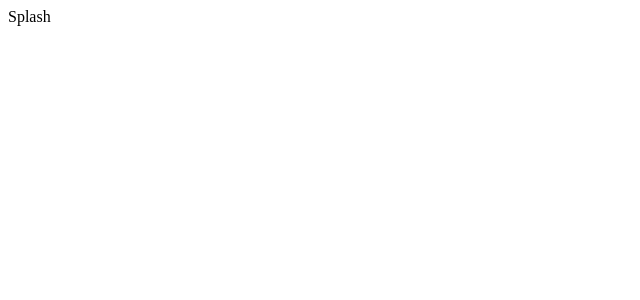
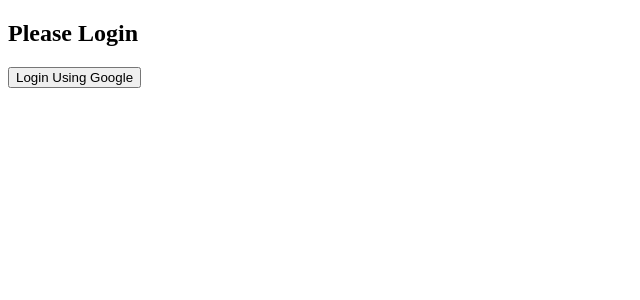
Before and after one commit to sunkim0330/Smokeys-Marketplace, a React app: page / in a window 1280 px wide. Shown: the top 300 px of the page, without its empty margins (0-640 px from the left). Built offline with nearby package versions, Linux system fonts and the light colour scheme; the HTML template or start-up script is replaced by a standard one.

Commit message:
Added login

```diff
--- a/client/src/App.jsx
+++ b/client/src/App.jsx
@@ -1,15 +1,56 @@
-import React from "react";
-import { BrowserRouter as Router, Route, Switch } from "react-router-dom";
+import React, { useState } from "react";
+import { BrowserRouter as Router, Route, Switch, Link } from "react-router-dom";
+import axios from 'axios';
 import MarketplacePage from "./pages/MarketplacePage.jsx";
 import UserPage from "./pages/UserPage.jsx";
 import SplashPage from "./pages/SplashPage.jsx";
 
 const App = () => {
+
+  const [currentUser, setCurrentUser] = useState({
+    "user_id": "60ec7f5530509e56fa050fe7",
+    "results": [
+        {
+            "ratings_reviews": [],
+            "transactions": [],
+            "_id": "60ec7f5530509e56fa050fe7",
+            "firstName": "Scotty",
+            "lastName": "Scottman",
+            "email": "meowmeow@meow.com",
+            "phone": 2223334444,
+            "location": "77388",
+            "createdAt": "2021-07-12T17:43:49.789Z",
+            "updatedAt": "2021-07-12T17:52:01.789Z",
+            "__v": 0
+        }
+    ],
+    isUser: false
+   }
+   );
+   const [isLoggedIn, setIsLoggedIn] =useState(false);
+
+  const getUserInfo = () => {
+    axios.get('/google')
+    .then((data) => {
+      if (data.isUser) {
+        setIsLoggedIn(true);
+        setCurrentUser(data);
+      } else {
+        setCurrentUser(data);
+      }
+    })
+
+  };
+
   return (
     <Router>
       <Switch>
         <Route exact path="/">
-          <SplashPage />
+          <SplashPage
+          getUserInfo={getUserInfo}
+          isLoggedIn={isLoggedIn}
+          currentUser={currentUser}
+          />
         </Route>
         <Route path="/user">
           <UserPage />
--- a/client/src/pages/SplashPage.jsx
+++ b/client/src/pages/SplashPage.jsx
@@ -1,7 +1,62 @@
-import React from "react";
+import React, { useState } from "react";
+import { BrowserRouter as Router, Route, Switch, Redirect} from "react-router-dom";
+import axios from 'axios';
 
-const SplashPage = () => {
-  return <div>Splash</div>;
+const SplashPage = ({ getUserInfo, isLoggedIn, currentUser }) => {
+  const [firstName, setFirstName] = useState('');
+  const [lastName, setLastName] = useState('');
+  const [phone, setPhone] = useState('');
+  const [location, setLocation] = useState('');
+
+  const postNewUser = (e) => {
+    e.preventDefault();
+    axios.post('/user', {
+      firstName: firstName,
+      lastName: lastName,
+      email: currentUser.email,
+      phone: phone,
+      location: location
+    })
+  }
+
+
+  return (
+    <div>
+    {!isLoggedIn && (
+        <div>
+          <h2>Please Login</h2>
+          <button onClick={getUserInfo}>Login Using Google</button>
+        </div>
+      )
+    }
+    {isLoggedIn && !currentUser.isUser && (
+      <form onSubmit={postNewUser}>
+        <label>
+          First Name:
+          <input type='text' value={currentUser.results[0].firstName} required onChange={(e) => {setFirstName(e.target.value)}}/>
+        </label>
+        <label>
+          Last Name:
+          <input type='text' value={currentUser.results[0].lastName} required onChange={(e) => {setLastName(e.target.value)}}/>
+        </label>
+        <label>
+          Email:
+          <input type='email' value={currentUser.results[0].email} disabled/>
+        </label>
+        <label>
+          Phone Number:
+          <input type='tel' placeHolder='ex: 123-456-7890' pattern='[0-9]{3}-[0-9]{3}-[0-9]{4}' required onChange={(e) => {setPhone(e.target.value)}}/>
+        </label>
+        <label>
+          Zip Code:
+          <input type='number' placeHolder='ex: 33713' required onChange={(e) => {setLocation(e.target.value)}}/>
+        </label>
+        <input type='submit' value='Submit' />
+      </form>
+    )}
+    {isLoggedIn && currentUser.isUser && (<Redirect to="/marketplace"/>)}
+    </div>
+  )
 };
 
 export default SplashPage;
--- a/package.json
+++ b/package.json
@@ -20,6 +20,7 @@
   "homepage": "https://github.com/GreatWhite-BlueOcean/smokeys#readme",
   "dependencies": {
     "aws-sdk": "^2.943.0",
+    "axios": "^0.21.1",
     "dotenv": "^10.0.0",
     "express": "^4.17.1",
     "mongoose": "^5.13.2",
```
